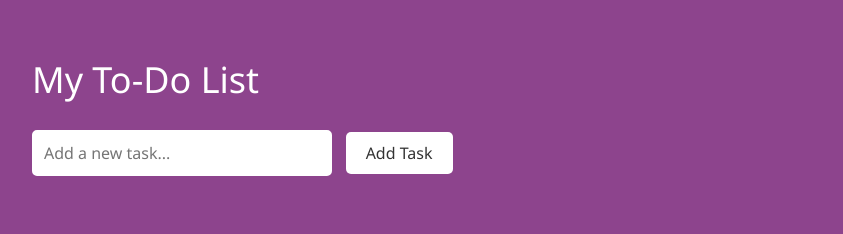
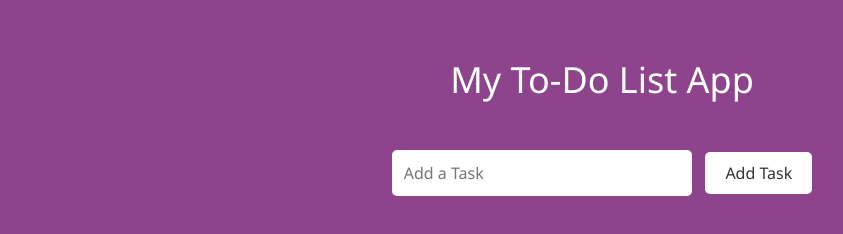
Before and after one commit to jelly1beans/todo, a plain HTML site: page index.html in a window 1280 px wide. Shown: the whole page, without its empty margins (38-881 px from the left). Drawn offline with nearby package versions, Linux system fonts and the light colour scheme.

Commit message:
Refactor HTML structure and styling for To-Do List

```diff
--- a/index.html
+++ b/index.html
@@ -55,15 +55,14 @@
             }
         </style>
     </head>
-    <body>
-        <div class="container">
-            <h1>My To-Do List</h1>
-            <div class="input-box">
-                <input type="text" id="taskInput" placeholder="Add a new task...">
-                <button onclick="addTask()">Add Task</button>
-            </div>
-            <ul id="taskList"></ul>
-        </div>
+   <body>
+        <center>
+        <h1 class="text-center">My To-Do List App</h1>
+        <br>
+        <input type="text" id="taskInput" placeholder="Add a Task">
+        <button onclick="addTask()">Add Task</button>
+        <ul id="taskList"></ul>
+        </center>
         <script>
             const taskList = document.getElementById('taskList');
             function addTask(){
```
